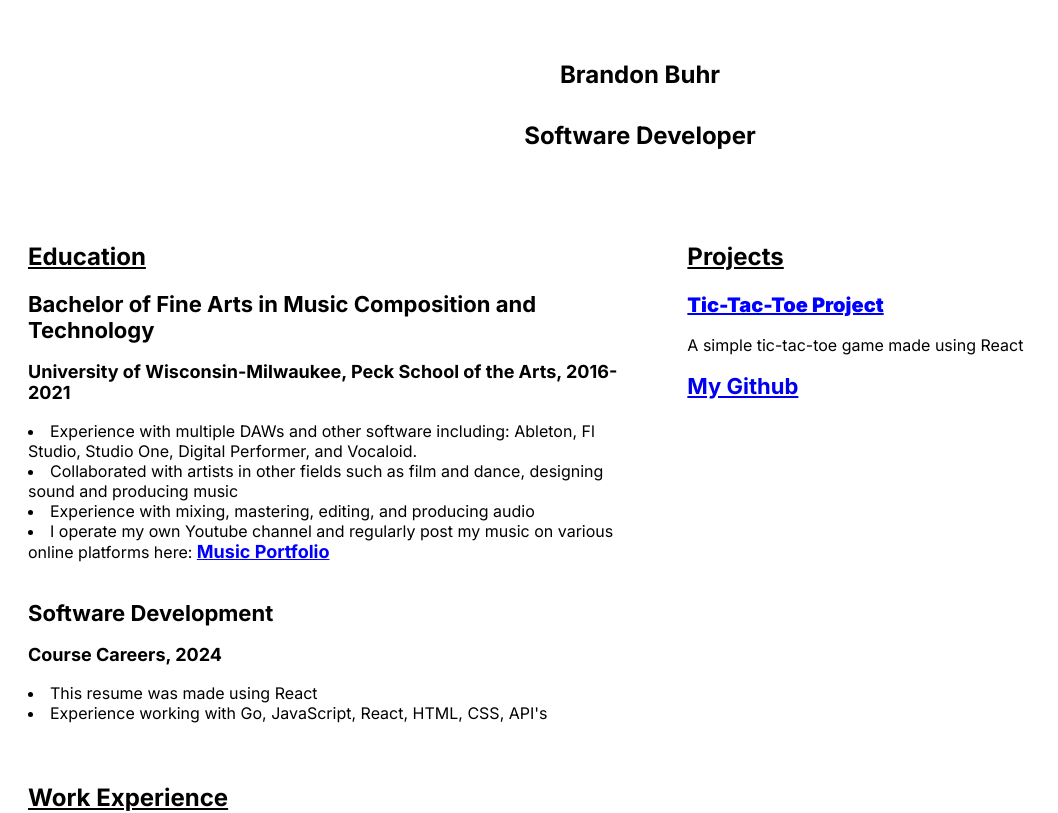
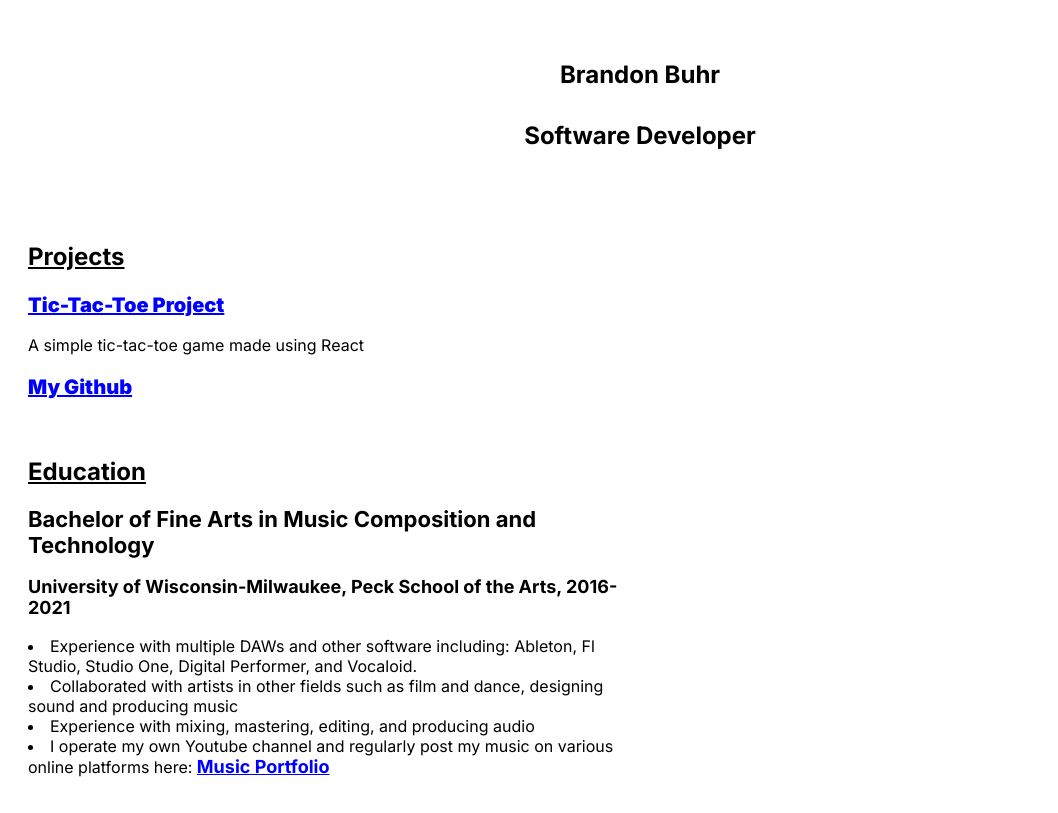
Before and after one commit to brandonbuhr/Brandon-Buhr-Resume, a Next.js app: page / in a window 1280 px wide. Shown: the top 813 px of the page, without its empty margins (0-1058 px from the left). Built offline with nearby package versions, Linux system fonts and the light colour scheme.

Commit message:
adjusted layout to be more balanced

```diff
--- a/src/app/globals.css
+++ b/src/app/globals.css
@@ -32,10 +32,7 @@ font-weight: bolder;
   font-size: 18px;
   text-decoration-line: underline;
 }
-.projects {
-  display: inline-block;
-  padding: 20px;
-}
+
 .work-experience {
   display: inline-block;
   padding: 20px;
@@ -46,3 +43,9 @@ font-weight: bolder;
   font-size: 20px;
   text-decoration-line: underline;
 }
+.my-github {
+  font-weight: bolder;
+  color: blue;
+  font-size: 20px;
+  text-decoration-line: underline;
+}
--- a/src/app/page.js
+++ b/src/app/page.js
@@ -15,6 +15,13 @@ function Education() {
   return (
     <>
     <div className="education">
+    <section>
+       <h1>Projects</h1>
+          <h2><a href="https://tic-tac-toe-pi-ashen.vercel.app/" target="blank" className="tic-tac-toe-project">Tic-Tac-Toe Project</a></h2>
+            <p>A simple tic-tac-toe game made using React</p>
+            <h2><a href="https://github.com/brandonbuhr" target="blank" className="my-github">My Github</a></h2>
+      </section>
+      <br />
     <section>
        <h1>Education</h1>
           <h2>Bachelor of Fine Arts in Music Composition and Technology</h2>
@@ -40,20 +47,7 @@ function Education() {
     </>
   );
 }
-function Projects() {
-  return (
-    <>
-    <div className="projects">
-      <section>
-       <h1>Projects</h1>
-          <h2><a href="https://tic-tac-toe-pi-ashen.vercel.app/" target="blank" className="tic-tac-toe-project">Tic-Tac-Toe Project</a></h2>
-            <p>A simple tic-tac-toe game made using React</p>
-            <h2><a href="https://github.com/brandonbuhr" target="blank" className="my-github">My Github</a></h2>
-      </section>
-    </div>
-    </>
-  );
-}
+
 function WorkExperience() {
   return (
     <>
@@ -95,7 +89,6 @@ export default function Portfolio() {
   <div>
     <MainTitle />
       <Education />
-      <Projects />
       <WorkExperience />
   </div>
   );
```
